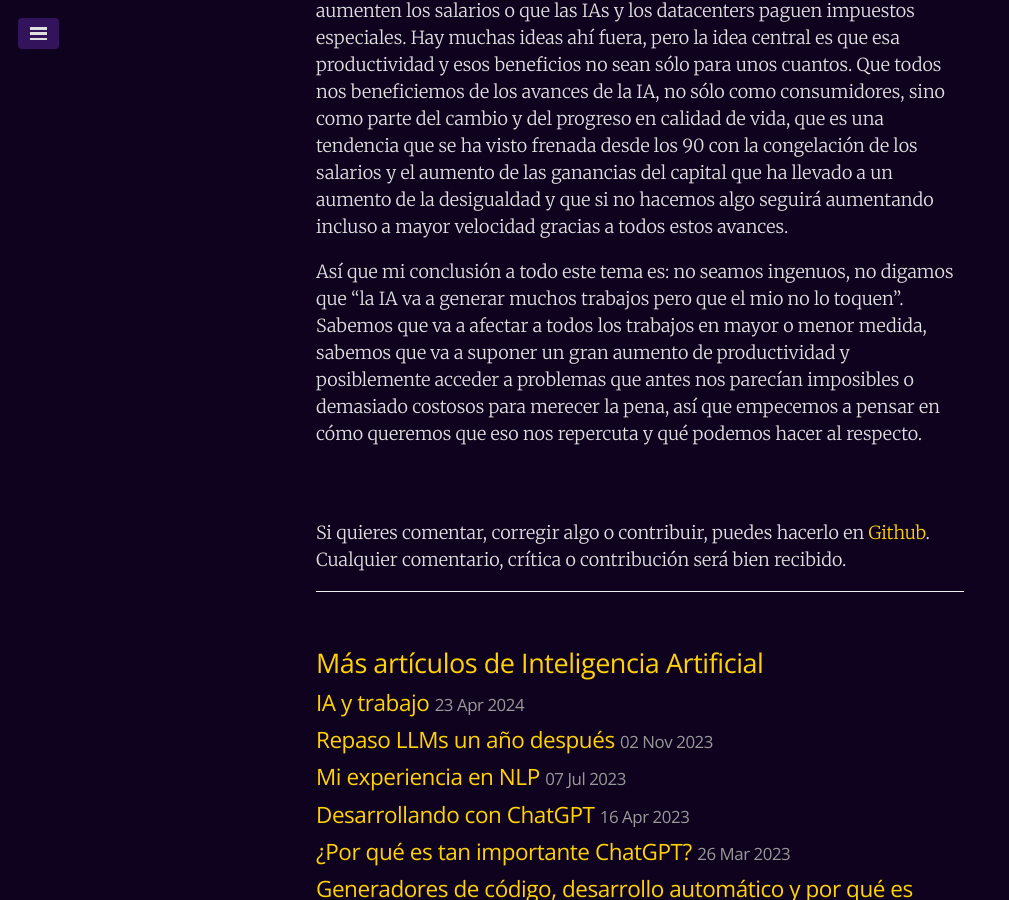
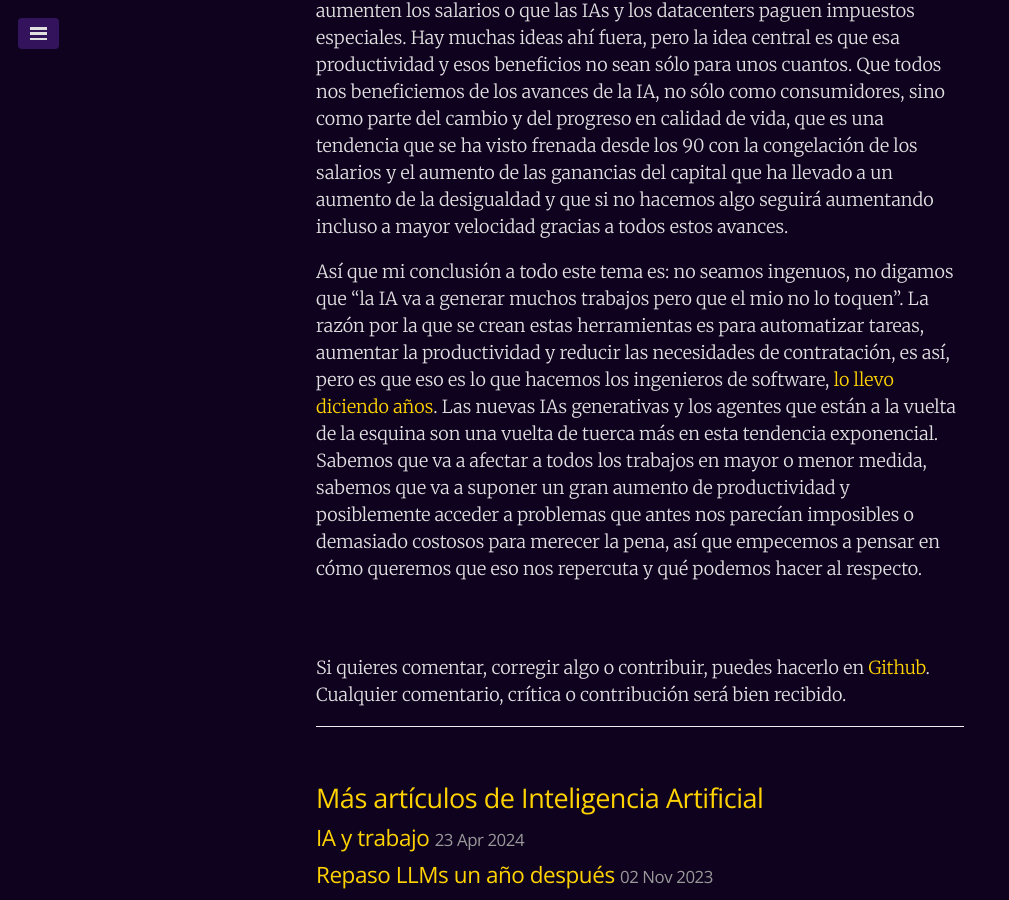
Before and after one commit to juanmirod/juanmirod.github.io, a Jekyll site: the page built from _posts/2024-04-23-ia-y-trabajo.markdown, in a window 1280 px wide and 900 px high, scrolled down 7580 px. Shown: the whole window, without its empty margins (0-1009 px from the left). Built offline with Jekyll 4.4.1, drawn with Linux system fonts in a browser that asks for light colours.

Commit message:
Internal links to keep reading

```diff
--- a/_posts/2017-09-13-desarrollo-automatico.markdown
+++ b/_posts/2017-09-13-desarrollo-automatico.markdown
@@ -7,6 +7,8 @@
 audio: desarrollo-automatico_nova.mp3
 tags: [opinión, Inteligencia Artificial, audio]
 ---
+
+> ACTUALIZACIÓN: Este post tiene unos años, y aunque todo lo que digo en él sigue siendo válido, el campo de la IA ha avanzado mucho en los últimos años. Para más detalles sobre desarrollo asistido con chatgpt y otras herramientas generativas puedes leer mi post sobre [Desarrollo con ChatGPT](http://juanmirod.github.io/2023/04/16/trabajando-con-chat-gpt.html) para leer más sobre hacia dónde creo que irá esta tecnología tengo varios artículos sobre la importancia de ChatGPT y de las nuevas [IAs en el trabajo](http://juanmirod.github.io/2024/04/23/ia-y-trabajo.html)
 
 Es evidente, que gran parte de lo que hacemos los desarrolladores es suplantarnos a nosotros mismos. O dicho de otra forma, automatizar procesos que podríamos hacer a mano, pero que podemos automatizar, mejorando en velocidad, eficiencia, tolerancia a errores, reproducibilidad, portabilidad, independencia...
 
--- a/_posts/2024-04-23-ia-y-trabajo.markdown
+++ b/_posts/2024-04-23-ia-y-trabajo.markdown
@@ -67,5 +67,4 @@
 
 Pero me parece terriblemente ingenuo pensar que toda esa productividad extra la vamos a poder aprovechar en estar con nuestra familia o en "pensar en problemas de más alto nivel" en lugar de simplemente acelerar la rueda de hamster del capitalismo donde todos estamos corriendo para no acabar dando vueltas sin control. Creo que es algo que todos los trabajadores debemos empezar a pensar, en cómo vamos a adaptarnos a este cambio y cómo vamos a pedir que ese cambio sea justo y reduzca, en lugar de seguir aumentando, la desigualdad. Que se reduzca la jornada laboral, que aumenten los salarios o que las IAs y los datacenters paguen impuestos especiales. Hay muchas ideas ahí fuera, pero la idea central es que esa productividad y esos beneficios no sean sólo para unos cuantos. Que todos nos beneficiemos de los avances de la IA, no sólo como consumidores, sino como parte del cambio y del progreso en calidad de vida, que es una tendencia que se ha visto frenada desde los 90 con la congelación de los salarios y el aumento de las ganancias del capital que ha llevado a un aumento de la desigualdad y que si no hacemos algo seguirá aumentando incluso a mayor velocidad gracias a todos estos avances.
 
-Así que mi conclusión a todo este tema es: no seamos ingenuos, no digamos que "la IA va a generar muchos trabajos
-pero que el mio no lo toquen". Sabemos que va a afectar a todos los trabajos en mayor o menor medida, sabemos que va a suponer un gran aumento de productividad y posiblemente acceder a problemas que antes nos parecían imposibles o demasiado costosos para merecer la pena, así que empecemos a pensar en cómo queremos que eso nos repercuta y qué podemos hacer al respecto.
+Así que mi conclusión a todo este tema es: no seamos ingenuos, no digamos que "la IA va a generar muchos trabajos pero que el mio no lo toquen". La razón por la que se crean estas herramientas es para automatizar tareas, aumentar la productividad y reducir las necesidades de contratación, es así, pero es que eso es lo que hacemos los ingenieros de software, [lo llevo diciendo años](http://juanmirod.github.io/2017/09/13/desarrollo-automatico.html). Las nuevas IAs generativas y los agentes que están a la vuelta de la esquina son una vuelta de tuerca más en esta tendencia exponencial. Sabemos que va a afectar a todos los trabajos en mayor o menor medida, sabemos que va a suponer un gran aumento de productividad y posiblemente acceder a problemas que antes nos parecían imposibles o demasiado costosos para merecer la pena, así que empecemos a pensar en cómo queremos que eso nos repercuta y qué podemos hacer al respecto.
```
